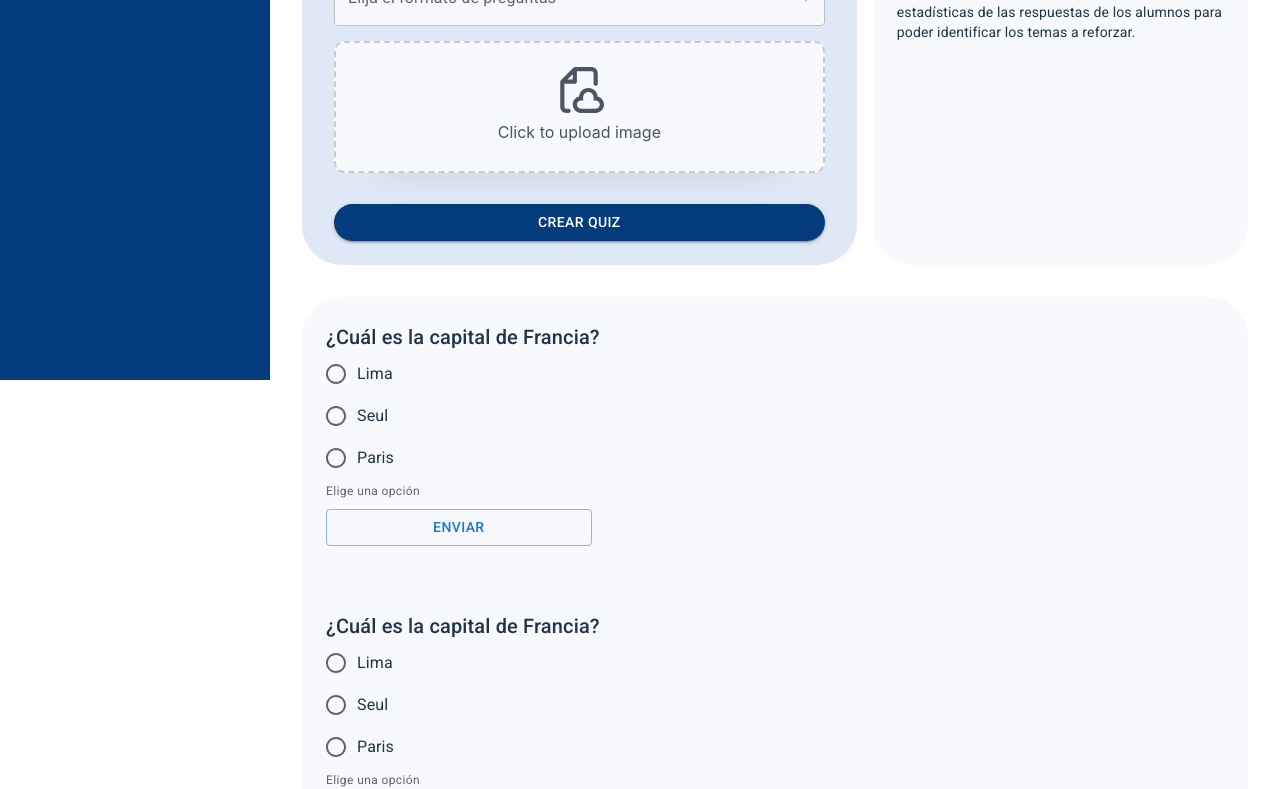
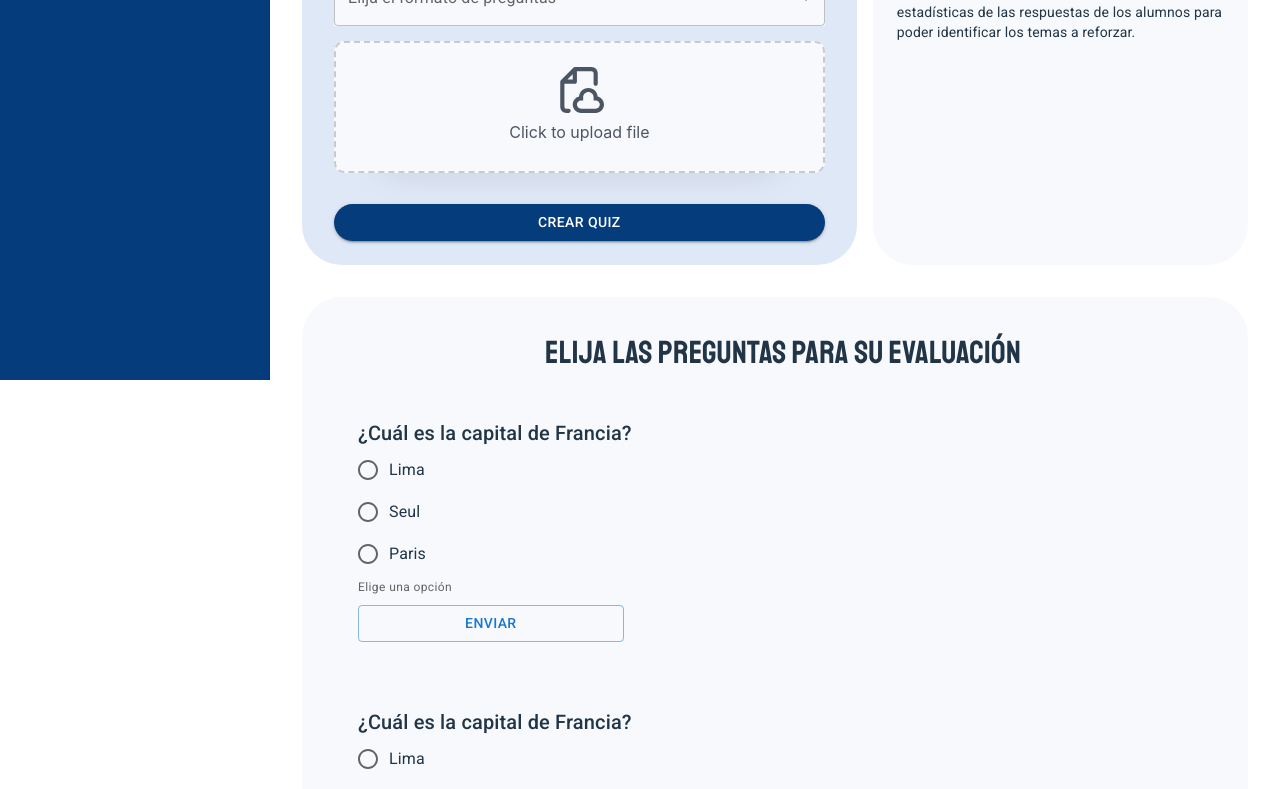
Before and after one commit to thsergitox/scorelab, a React (Vite) app: page / in a window 1280 px wide. Shown: the part 420-1209 px from the top of the page. Built offline with nearby package versions, Linux system fonts and the light colour scheme.

Commit message:
bloque de preguntas generadas vista previa profesores

```diff
--- a/src/App.tsx
+++ b/src/App.tsx
@@ -5,7 +5,7 @@ import '@fontsource/roboto/500.css';
 import '@fontsource/roboto/700.css';
 import Sidebar from './components/Sidebar';
 import LoginTeachers from './components/LoginTeachers';
-import Question from './components/Question';
+import Question from './components/Questions';
 
 function App() {
 
--- a/src/components/FormTeacher.tsx
+++ b/src/components/FormTeacher.tsx
@@ -62,11 +62,11 @@ const FormTeacher = () => {
           <svg xmlns="http://www.w3.org/2000/svg" fill="" viewBox="0 0 24 24"><g stroke-width="0" id="SVGRepo_bgCarrier"></g><g stroke-linejoin="round" stroke-linecap="round" id="SVGRepo_tracerCarrier"></g><g id="SVGRepo_iconCarrier"> <path fill="" d="M10 1C9.73478 1 9.48043 1.10536 9.29289 1.29289L3.29289 7.29289C3.10536 7.48043 3 7.73478 3 8V20C3 21.6569 4.34315 23 6 23H7C7.55228 23 8 22.5523 8 22C8 21.4477 7.55228 21 7 21H6C5.44772 21 5 20.5523 5 20V9H10C10.5523 9 11 8.55228 11 8V3H18C18.5523 3 19 3.44772 19 4V9C19 9.55228 19.4477 10 20 10C20.5523 10 21 9.55228 21 9V4C21 2.34315 19.6569 1 18 1H10ZM9 7H6.41421L9 4.41421V7ZM14 15.5C14 14.1193 15.1193 13 16.5 13C17.8807 13 19 14.1193 19 15.5V16V17H20C21.1046 17 22 17.8954 22 19C22 20.1046 21.1046 21 20 21H13C11.8954 21 11 20.1046 11 19C11 17.8954 11.8954 17 13 17H14V16V15.5ZM16.5 11C14.142 11 12.2076 12.8136 12.0156 15.122C10.2825 15.5606 9 17.1305 9 19C9 21.2091 10.7909 23 13 23H20C22.2091 23 24 21.2091 24 19C24 17.1305 22.7175 15.5606 20.9844 15.122C20.7924 12.8136 18.858 11 16.5 11Z" clip-rule="evenodd" fill-rule="evenodd"></path> </g></svg>
           </div>
           <div className="text">
-            <span>Click to upload image</span>
+            <span>Click to upload file</span>
             </div>
             <Input type="file" id="file"/>
     </label>
-    <Button variant="contained" sx={{bgcolor:'#043C7C', color:'#fff', borderRadius:'20px', marginTop:'1rem'}}>Crear quiz</Button>
+    <Button variant="contained" sx={{bgcolor:'#043C7C', color:'#fff', borderRadius:'20px', marginTop:'1rem', border:'none'}}>Crear quiz</Button>
 
 
     </Box>
--- /dev/null
+++ b/src/components/Questions.tsx
@@ -0,0 +1,16 @@
+import { Box, Typography } from '@mui/material'
+import React from 'react'
+import Options from './Options'
+
+const Questions = () => {
+  return (
+    <Box sx={{display:'flex', flexDirection: 'column', gap:'1rem', bgcolor:'#F7F9FC', borderRadius:'40px', padding:'1rem', paddingLeft:'2rem'}}>
+      <Typography sx={{mt:'1rem'}} className="title-form">Elija las preguntas para su evaluación</Typography>
+      <Options/>
+      <Options/>
+      <Options/>
+    </Box>
+  )
+}
+
+export default Questions
--- a/src/components/Sidebar.tsx
+++ b/src/components/Sidebar.tsx
@@ -9,8 +9,8 @@ import '../styles/sidebar.css'
 import FormTeacher from './FormTeacher';
 import Instructions from './Instructions';
 import Navbar from './Navbar';
-import Question from './Question';
 import Options from './Options';
+import Questions from './Questions';
 
 const drawerWidth = 270
 
@@ -70,11 +70,7 @@ const sidebar = () => {
             <FormTeacher/>
             <Instructions/>
           </Box>
-          <Box sx={{display:'flex', flexDirection: 'column', gap:'1rem', bgcolor:'#F7F9FC', borderRadius:'40px'}}>
-            <Options/>
-            <Options/>
-            <Options/>
-        </Box>
+          <Questions/>
         </div>
     </div>
   )
```
Also changed, not shown: src/components/Question.tsx (deleted, +0 -14 lines), src/components/QuestionMultiple.tsx (+9 -0 lines).
